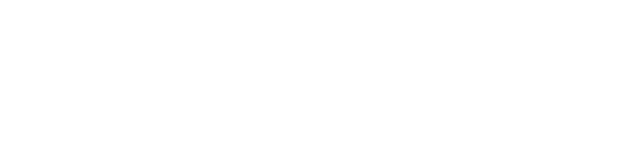
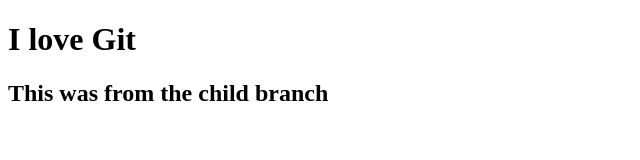
Before and after one commit to ozavizcodes/gitTest-1, a plain HTML site: page index.html in a window 1280 px wide. Shown: the whole page, without its empty margins (0-640 px from the left). Drawn offline with Linux system fonts and the light colour scheme.

Commit message:
added back old file 🤣

```diff
--- a/index.html
+++ b/index.html
@@ -11,7 +11,9 @@
 
 <body>
 
-
+    <h1>I love Git</h1>
+    <h2>This was from the child branch</h2>
+    <script src="./index.js"></script>
 </body>
 
 </html>
```
